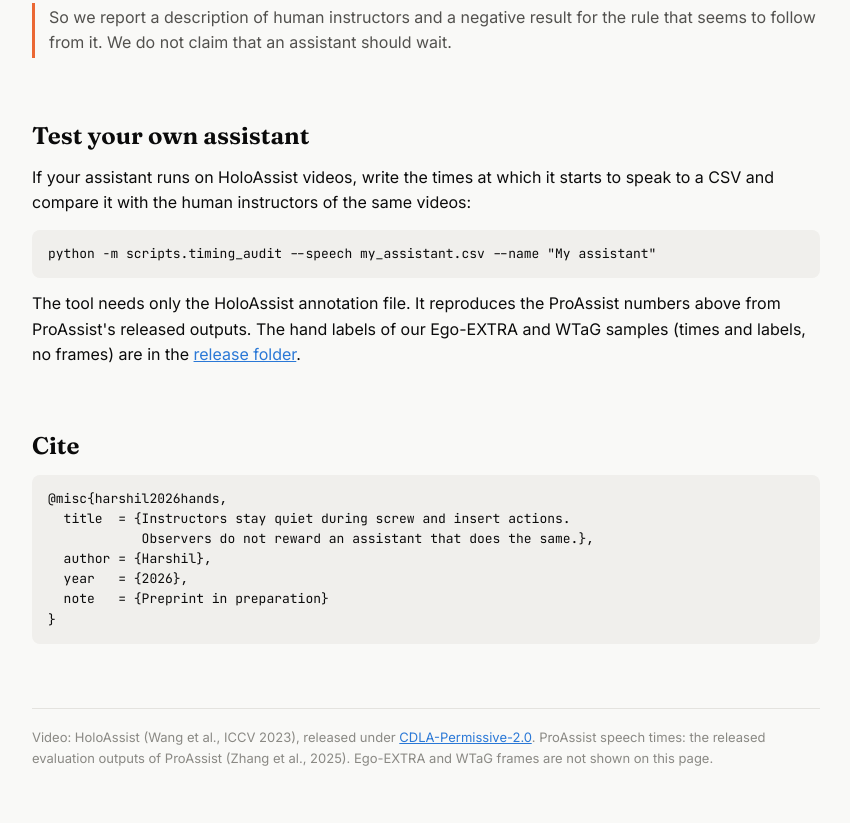
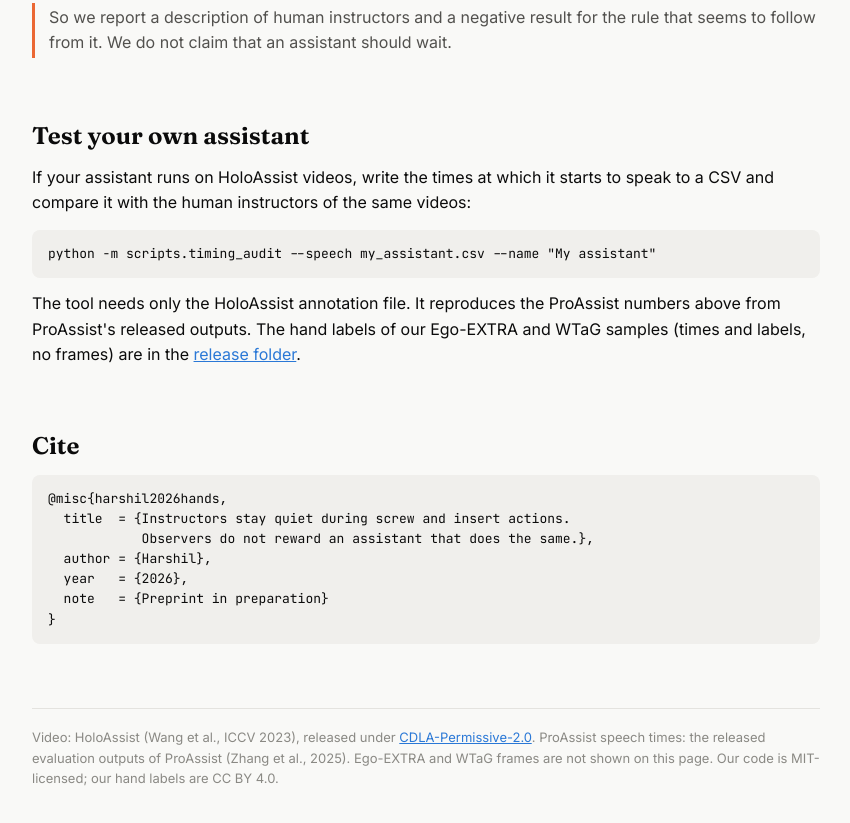
Before and after one commit to harshil-sri/ego-vision, a plain HTML site: page site/index.html in a window 1280 px wide. Shown: the part 4059-4882 px from the top of the page, without its empty margins (214-1064 px from the left). Drawn offline with Linux system fonts and the light colour scheme.

Commit message:
License code under MIT and released labels under CC BY 4.0
Scope notes in README and release/README: neither licence covers the
third-party video, frames or annotations, which keep their own terms.

```diff
--- a/site/index.html
+++ b/site/index.html
@@ -173,6 +173,7 @@ footer { margin-top: 64px; padding-top: 18px; border-top: 1px solid var(--rule);
     Video: HoloAssist (Wang et al., ICCV 2023), released under
     <a href="https://cdla.dev/permissive-2-0/">CDLA-Permissive-2.0</a>. ProAssist speech times: the released
     evaluation outputs of ProAssist (Zhang et al., 2025). Ego-EXTRA and WTaG frames are not shown on this page.
+    Our code is MIT-licensed; our hand labels are CC BY 4.0.
   </footer>
 </main>
 
```
Also changed, not shown: 5 other files.
